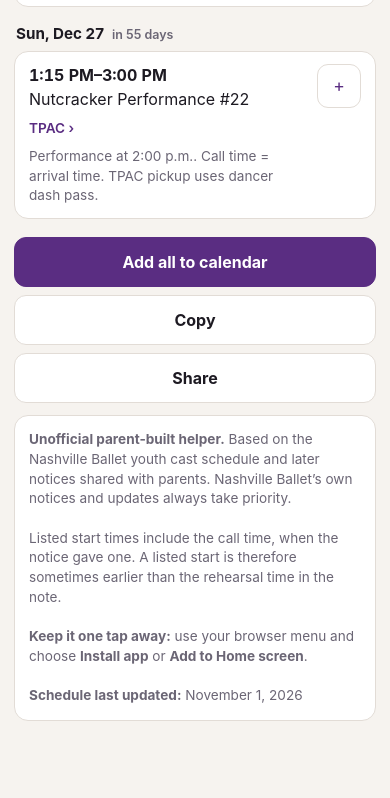
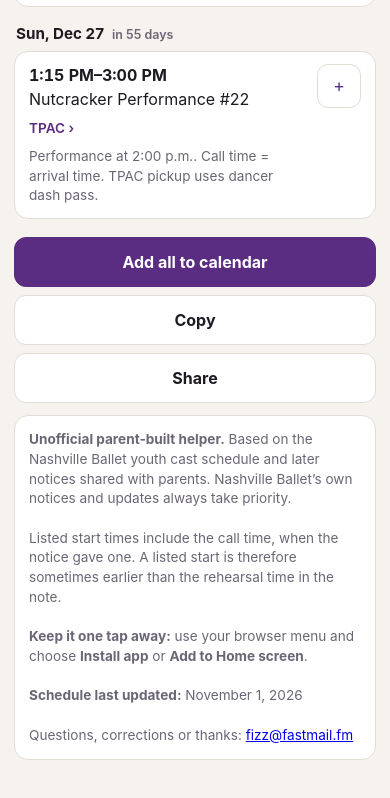
Before and after one commit to fizz/nashville-nutcracker-2026, a plain HTML site: page index.html in a window 390 px wide. Shown: the part 2562-3360 px from the top of the page. Before the commit the page ends 3323 px from the top, so only its background shows below. Drawn offline with Linux system fonts and the light colour scheme.

Commit message:
Add a contact line, and bump the cache so installed phones get it
Parents reading the page have no other way to report a wrong call time or a
missed notice. The mailto carries a subject so replies are filterable.

CACHE goes to nutcracker-v2 because index.html changed. Without the bump a
phone that already installed the app keeps serving its cached copy.

```diff
--- a/index.html
+++ b/index.html
@@ -131,7 +131,9 @@ select{width:100%;font:inherit;font-size:16px;padding:12px 14px;border:1px solid
     Listed start times include the call time, when the notice gave one. A listed start is therefore
     sometimes earlier than the rehearsal time in the note.<br><br>
     <span id="installHint"></span>
-    <b>Schedule last updated:</b> November 1, 2026
+    <b>Schedule last updated:</b> November 1, 2026<br><br>
+    Questions, corrections or thanks:
+    <a href="mailto:fizz@fastmail.fm?subject=Nutcracker%20schedule%20helper">fizz@fastmail.fm</a>
   </div>
 </div>
 <div id="toast" class="toast" role="status" aria-live="polite"></div>
--- a/sw.js
+++ b/sw.js
@@ -1,6 +1,6 @@
 /* Offline support: network-first so schedule updates land, cache fallback so the
    page still opens backstage / in the TPAC basement with no signal. */
-const CACHE = 'nutcracker-v1';
+const CACHE = 'nutcracker-v2';
 const ASSETS = ['./', './index.html', './manifest.webmanifest', './icon.svg',
                 './icon-192.png', './icon-512.png', './apple-touch-icon.png'];
 
```
